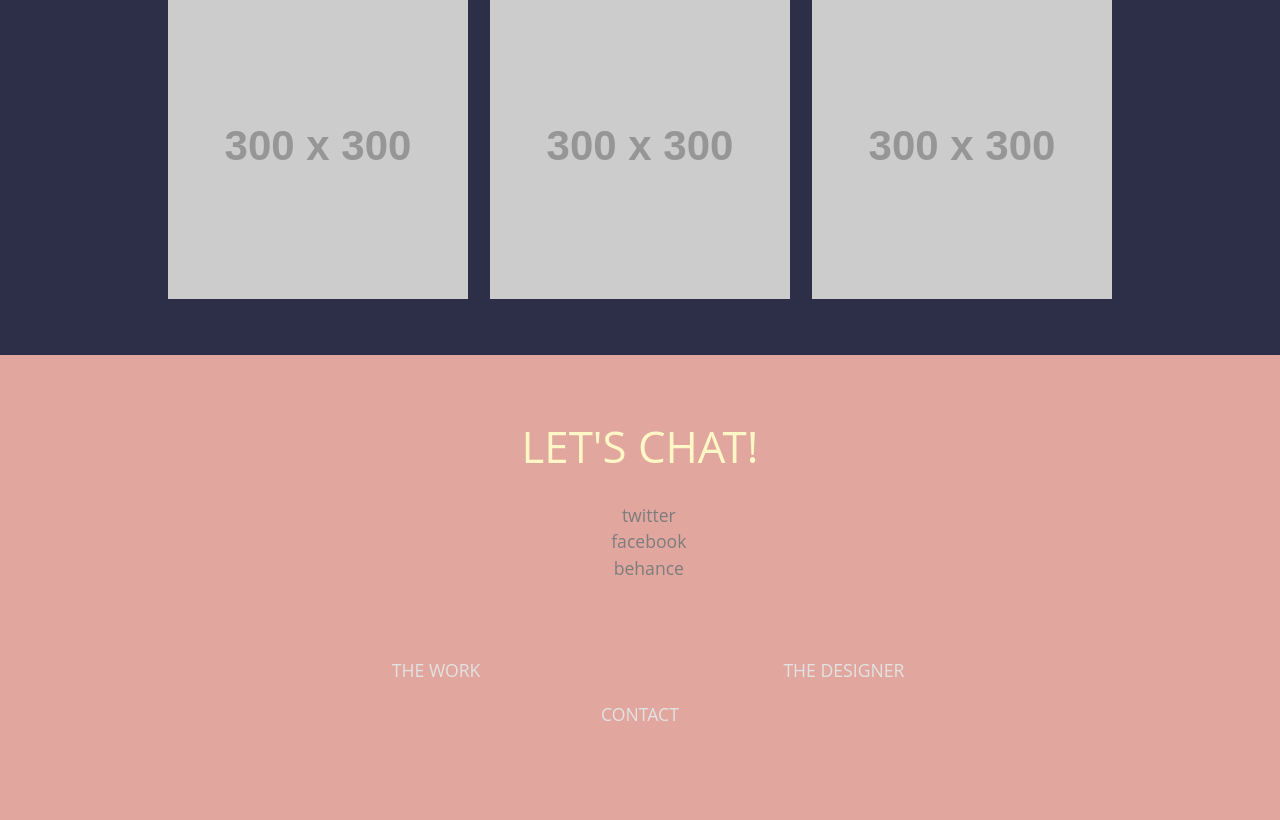
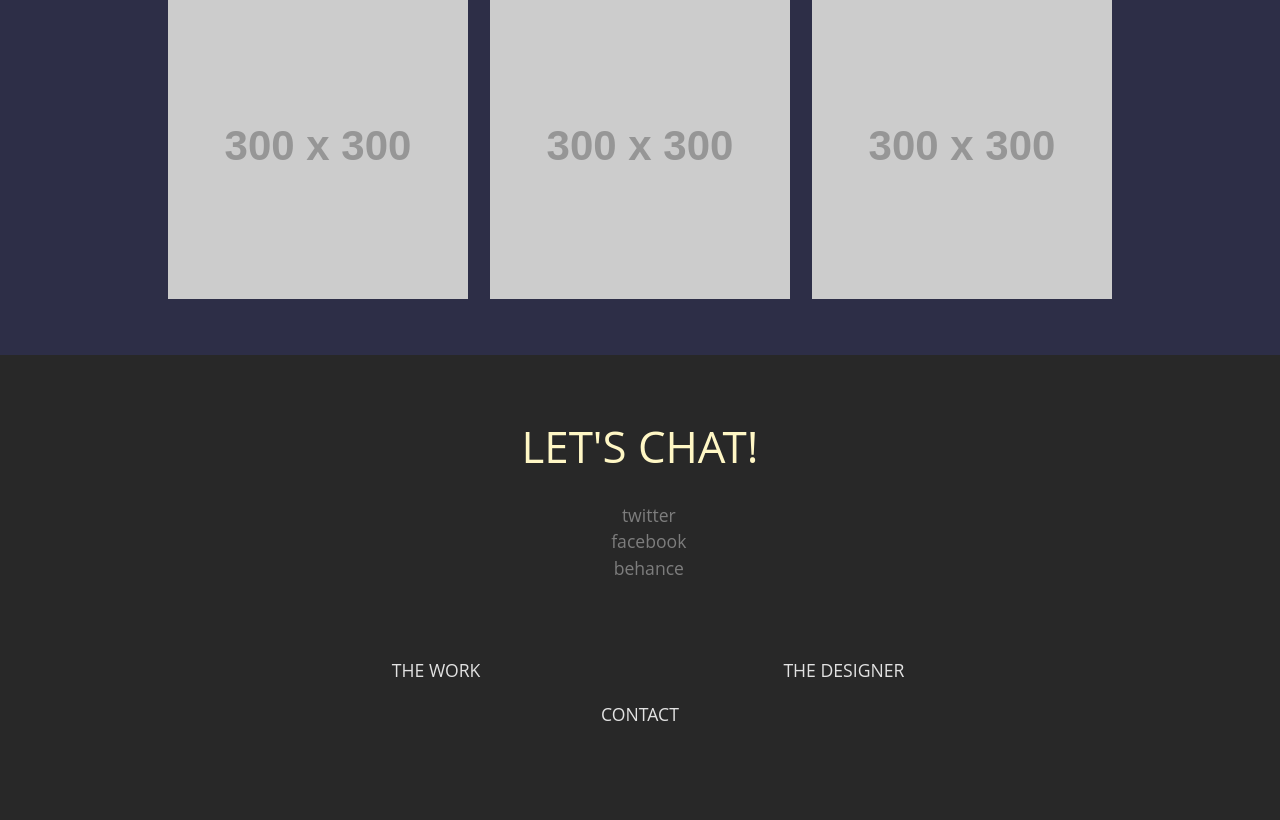
Before and after one commit to kaylaaraujo/kaylaaraujo.github.io, a PHP site: page /wireframe.html in a window 1280 px wide. Shown: the part 1269-2089 px from the top of the page. Run offline with PHP 8.4, Linux system fonts and the light colour scheme; grey boxes labelled with a size stand in for pictures from a placeholder-image service; some libraries are stand-ins or nearby versions; some web fonts are replaced.

Commit message:
changed background color

```diff
--- a/css/general.css
+++ b/css/general.css
@@ -64,7 +64,7 @@ header {
 }
 
 .contact {
-	background-color: rgb(225,167,159);
+	background-color: rgba(40,40,40,1.00);
 }
 
 .contact h1 {
@@ -153,7 +153,7 @@ li {
 /*WORK*/
 
 
-@media only screen and (min-width: 28em) { /*screen resolution 450px*/
+@media only screen and (min-width: 20em) { /*screen resolution 450px*/
 
 
 	.logo {
@@ -161,7 +161,7 @@ li {
 		margin-left: 10%;
 	}
 
-	.img {
+	.port-img {
 		display: inline-block;
 		float: left;
 	}
@@ -192,6 +192,11 @@ li {
 
 }
 
+@media only screen and (min-width: 37.5em) { /*screen resolution 600px*/
+
+
+}
+
 @media only screen and (min-width: 48em) { /*screen resolution 770px*/
 	.logo {
 		top: 1em;
```
